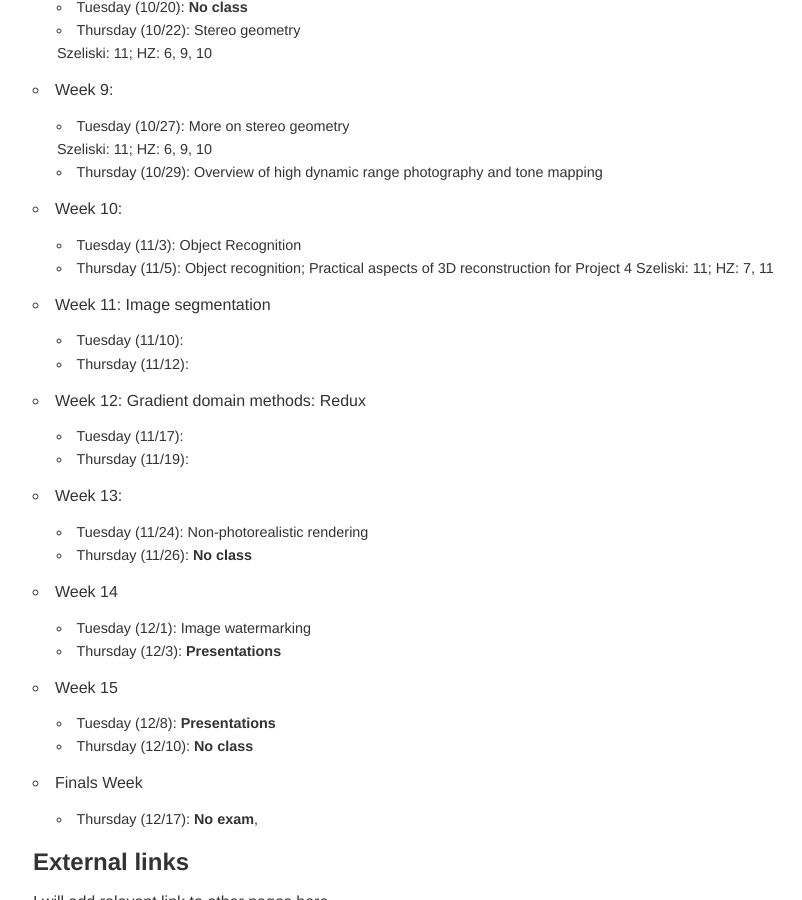
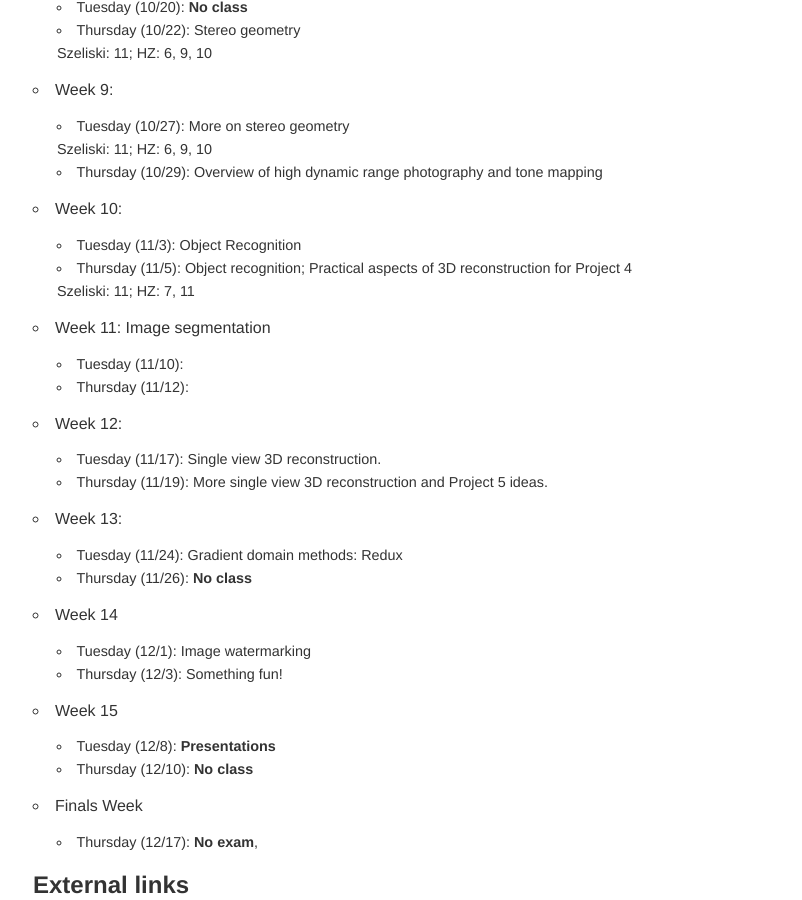
Before and after one commit to jacksonjw12/mbannister.github.io, a Jekyll site: the page built from _teaching/181m-f15/index.md, in a window 1280 px wide and 900 px high, scrolled down 3288 px. Shown: the whole window, without its empty margins (127-929 px from the left). Built offline with Jekyll 4.4.1, drawn with Linux system fonts in a browser that asks for light colours; some of the changed text lies outside the part shown.

Commit message:
Update schedule.

```diff
--- a/_teaching/181m-f15/index.md
+++ b/_teaching/181m-f15/index.md
@@ -135,15 +133,15 @@
 - Week 11: Image segmentation
   - Tuesday (11/10):
   - Thursday (11/12):
-- Week 12: Gradient domain methods: Redux
-  - Tuesday (11/17):
-  - Thursday (11/19):
+- Week 12:
+  - Tuesday (11/17): Single view 3D reconstruction.
+  - Thursday (11/19): More single view 3D reconstruction and Project 5 ideas.
 - Week 13:
-  - Tuesday (11/24): Non-photorealistic rendering
+  - Tuesday (11/24): Gradient domain methods: Redux
   - Thursday (11/26): __No class__
 - Week 14
   - Tuesday (12/1): Image watermarking
-  - Thursday (12/3): __Presentations__
+  - Thursday (12/3): Something fun!
 - Week 15
   - Tuesday (12/8): __Presentations__
   - Thursday (12/10): __No class__
```
Also changed, not shown: other parts of _teaching/181m-f15/index.md (+1 -3 lines).
